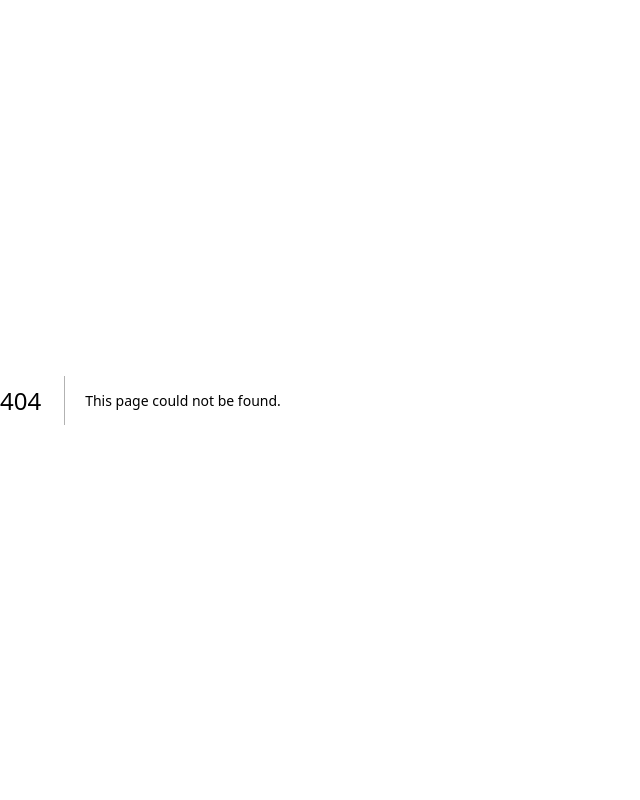
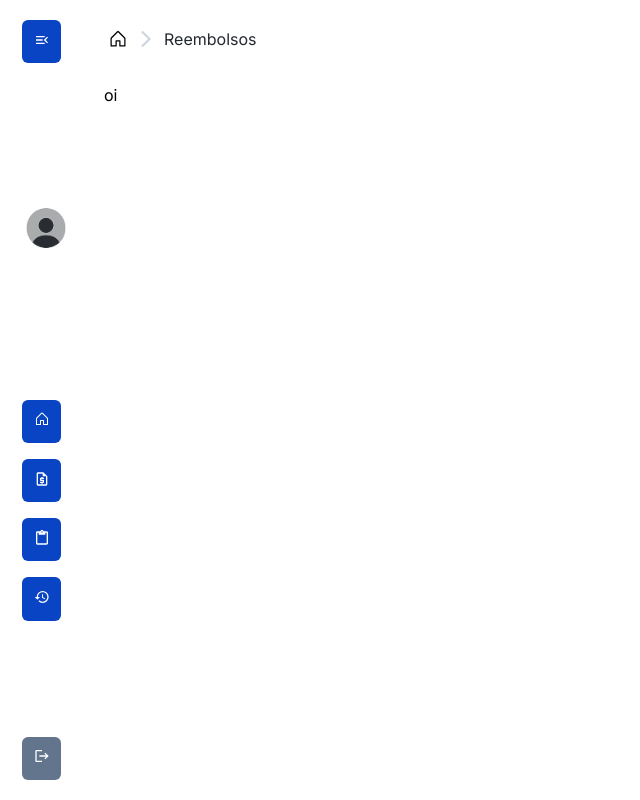
Before and after one commit to CarolineCDFreitas/projeto-sistema-reembolso-front, a Next.js app: page /reembolsos in a window 1280 px wide. Before the commit this address had no page. Shown: the whole page, without its empty margins (0-640 px from the left). Built offline with nearby package versions, Linux system fonts and the light colour scheme.

Commit message:
feat: Criação da rota 'reembolsos' e realocação de componentes específicos para o SPA (Header e Breadcrumb).

```diff
--- a/src/components/Header/Header.jsx
+++ b/src/app/reembolsos/components/Header/Header.jsx
@@ -1,4 +1,4 @@
-import Button from "../Button/Button";
+import Button from "../../../../components/Button/Button";
 import {
   HeaderStyled,
   Menus,
@@ -14,7 +14,7 @@ import {
   MdContentPaste,
   MdHistory,
 } from "react-icons/md";
-import Profile from "../../assets/imageProfile.png";
+import Profile from "../../../../assets/imageProfile.png";
 import { useState } from "react";
 import { useRouter } from "next/navigation";
 
--- /dev/null
+++ b/src/app/reembolsos/layout.js
@@ -0,0 +1,17 @@
+"use client";
+
+import { MainContentWrapper } from "./style";
+import Header from "./components/Header/Header";
+import Breadcrumb from "./components/Breadcrumb/Breadcrumb";
+
+export default function MainContent({ children }) {
+  return (
+    <>
+      <Header />
+      <MainContentWrapper>
+        <Breadcrumb />
+        {children}
+      </MainContentWrapper>
+    </>
+  );
+}
--- /dev/null
+++ b/src/app/reembolsos/page.js
@@ -0,0 +1,9 @@
+"use client";
+
+export default function Reembolso() {
+  return (
+    <section>
+      oi
+    </section>
+  );
+}
--- /dev/null
+++ b/src/app/reembolsos/solicitacao/page.js
@@ -0,0 +1,3 @@
+export default function Solicitacao() {
+    return <section>oi solicitação</section>
+}
--- /dev/null
+++ b/src/app/reembolsos/style.js
@@ -0,0 +1,9 @@
+import styled from "@emotion/styled";
+
+export const MainContentWrapper = styled.main`
+/* border: 2px solid darkorchid; */
+display: flex;
+flex-direction: column;
+gap: 2rem;
+margin: 1.5625rem 1.5625rem 1.5625rem 6.5rem;
+`
```
Also changed, not shown: src/app/reembolsos/components/Breadcrumb/Breadcrumb.jsx (renamed from src/components/Breadcrumb/Breadcrumb.jsx), src/app/reembolsos/components/Breadcrumb/BreadcrumbStyled.jsx (renamed from src/components/Breadcrumb/BreadcrumbStyled.jsx), src/app/reembolsos/components/Header/HeaderStyle.jsx (renamed from src/components/Header/HeaderStyle.jsx).
